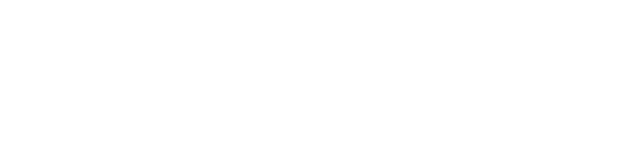
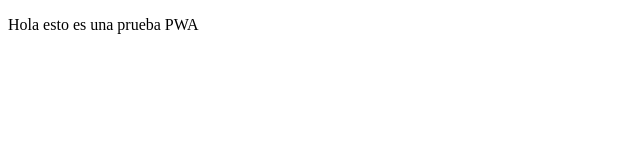
Before and after one commit to jorgeherrero00/TestPWA, a plain HTML site: page index.html in a window 1280 px wide. Shown: the whole page, without its empty margins (0-640 px from the left). Drawn offline with Linux system fonts and the light colour scheme.

Commit message:
Update index.html

```diff
--- a/index.html
+++ b/index.html
@@ -3,8 +3,10 @@
 <head>
     <meta charset="UTF-8">
     <meta name="viewport" content="width=device-width, initial-scale=1.0">
+    <link rel="manifest" href="./manifest.json">
     <title>PWA</title>
 </head>
 <body>
+    <p>Hola esto es una prueba PWA</p>
 </body>
 </html>
```
